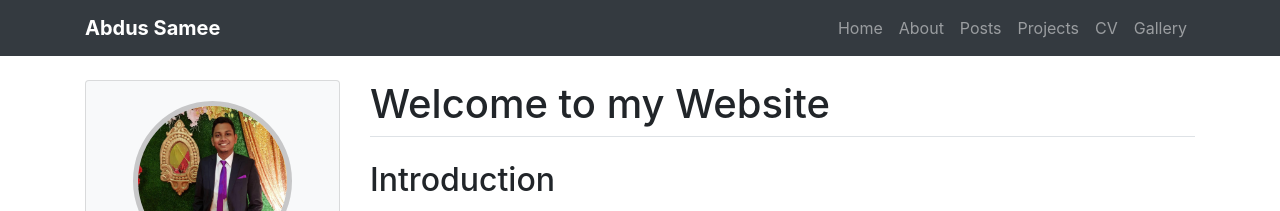
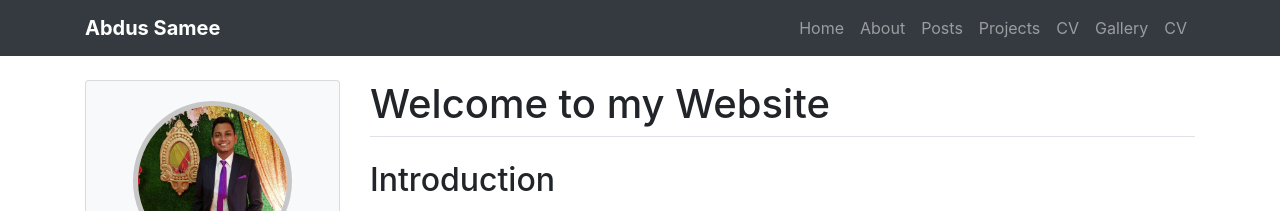
Before and after one commit to Abdus-Samee/portfolio, a Jekyll site: the page built from _pages/index.md, in a window 1280 px wide. Shown: the top 211 px of the page. Built offline with Jekyll 4.4.1, drawn with Linux system fonts in a browser that asks for light colours.

Commit message:
Update nav.yml

```diff
--- a/_data/nav.yml
+++ b/_data/nav.yml
@@ -15,3 +15,6 @@
 
 - title: Gallery
   href: list/gallery.html
+
+- title: CV
+  href: list/cv.html
```
